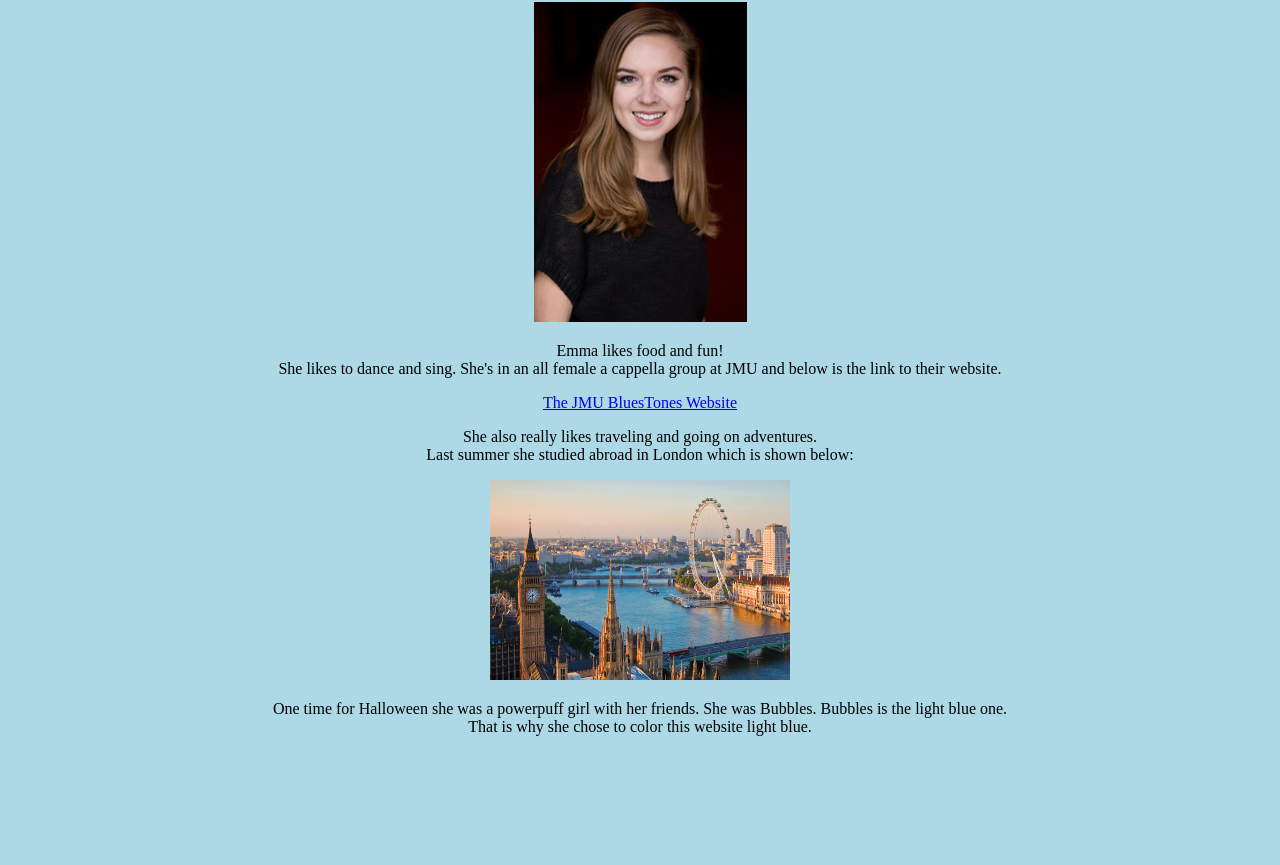
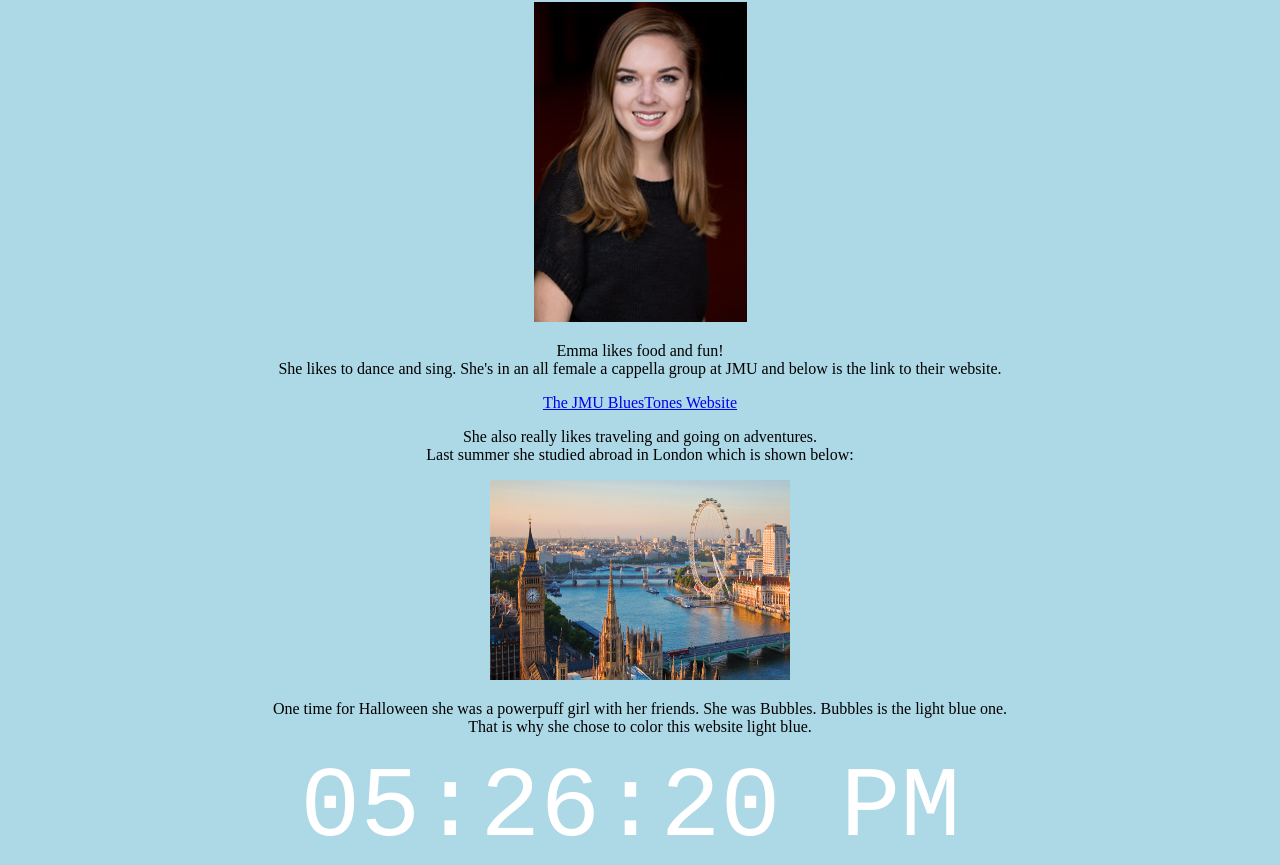
Before and after one commit to J500144/simple-web-boilerplate, a plain HTML site: page index.html in a window 1280 px wide. Shown: the part 78-943 px from the top of the page. Before the commit the page ends 830 px from the top, so only its background shows below. Drawn offline with Linux system fonts and the light colour scheme.

Commit message:
Added a clock

```diff
--- a/css/main.css
+++ b/css/main.css
@@ -6,3 +6,16 @@ body {
   background-color: lightblue;
   text-align: center;
 }
+
+.clock {
+  height: 100px;
+  width: 800px;
+  position: absolute;
+  font-family: courier, monospace;
+  text-align: center;
+  color: white;
+  font-size: 100px;
+  left: 18%;
+
+
+}
--- a/index.html
+++ b/index.html
@@ -2,8 +2,33 @@
 <html>
   <head>
     <link rel="stylesheet" type="text/css" href="css/main.css">
+    <script>
+    function showClock() {
+    var date = new Date();
+    var hr = date.getHours();
+    var min = date.getMinutes();
+    var sec = date.getSeconds();
+    var partOfDay = "AM";
+
+    if (hr === 0) {
+        hr = 12;
+    }
+
+    if (hr > 12) {
+        hr = hr - 12;
+        partOfDay = "PM";
+    }
+
+    hr = (hr < 10) ? "0" + hr : hr;
+    min = (min < 10) ? "0" + min : min;
+    sec = (sec < 10) ? "0" + sec : sec;
+
+    document.getElementById('clock').innerHTML = hr + ":" + min + ":" + sec + " " + partOfDay;
+    var time = setTimeout(showClock, 1000);
+}
+</script>
   </head>
-  <body>
+  <body onload= "showClock()">
 
     <style>
     a.fixed {
@@ -32,5 +57,7 @@ their website. </p>
     <p> One time for Halloween she was a powerpuff girl with her friends. She was Bubbles. Bubbles is the light blue one. <br>
     That is why she chose to color this website light blue. </p>
 
+   <div id='clock' class="clock"></div>
+
   </body>
 </html>
```
Also changed, not shown: clock.js (added, +26 -0 lines).
